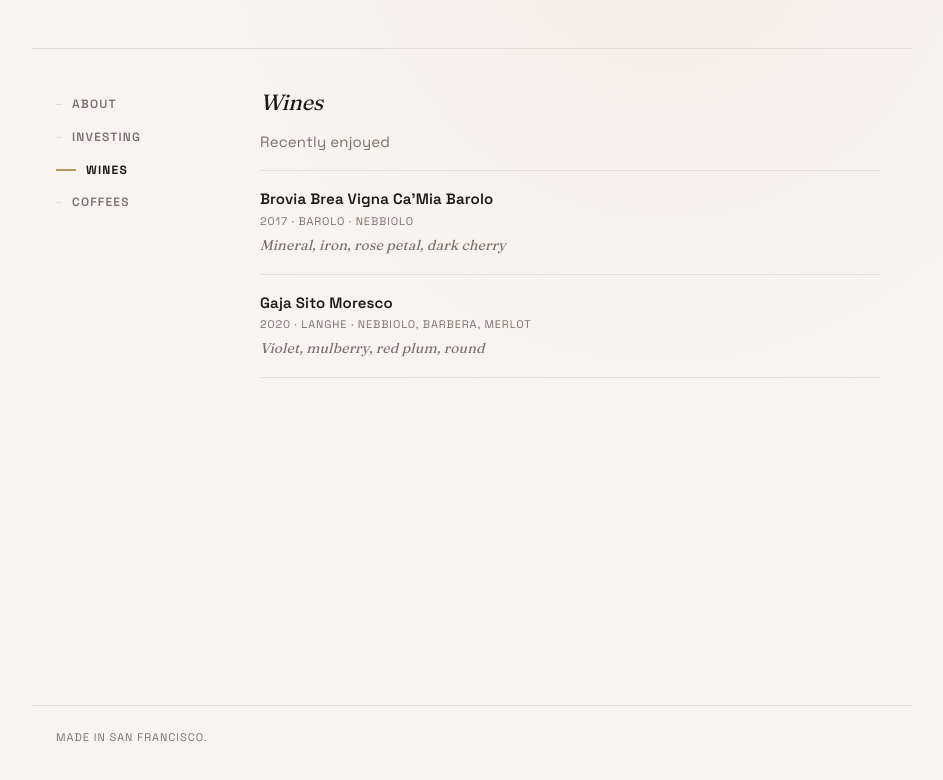
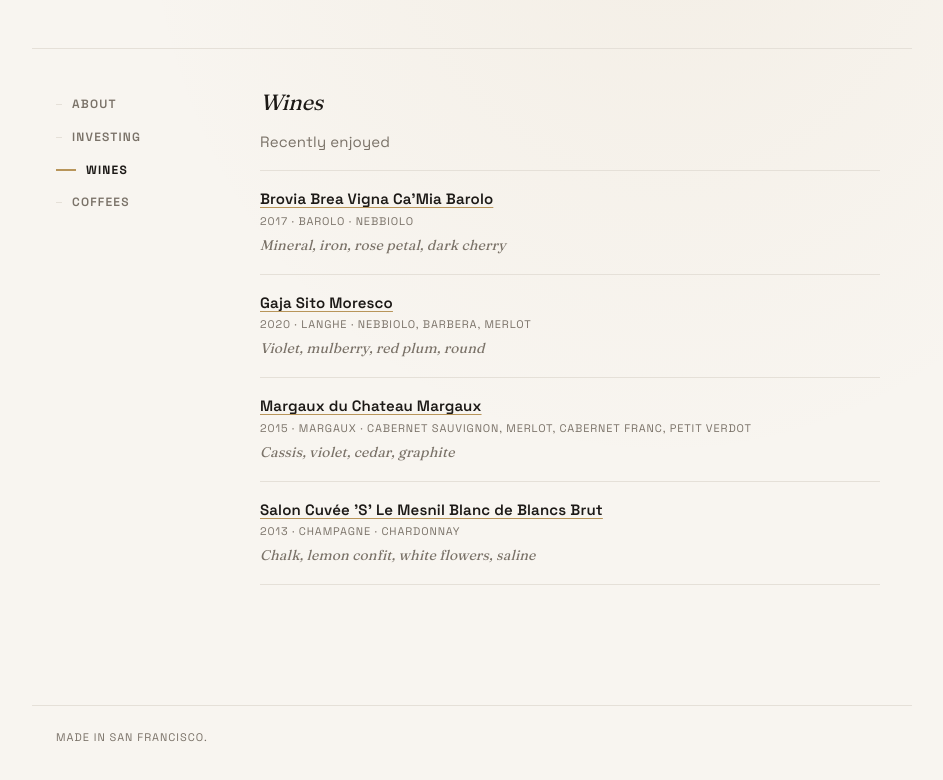
Before and after one commit to tonyd3/tony-dong.com, a Next.js app: page /wines in a window 1280 px wide. Shown: the top 780 px of the page, without its empty margins (168-1111 px from the left). Built offline with nearby package versions, Linux system fonts and the light colour scheme.

Commit message:
update some wines and etc.

```diff
--- a/app/(site)/about/page.tsx
+++ b/app/(site)/about/page.tsx
@@ -10,11 +10,11 @@
         — an AI code reviewer that thinks like your best tech lead.
       </p>
       <p>
-        Before Propel, I was VP of Engineering at{' '}
+        Before Propel, I helped scale{' '}
         <a href="https://www.rippling.com" target="_blank" rel="noopener noreferrer">
           <strong>Rippling</strong>
         </a>
-        , where I helped scale the team from 60 to 600+ and built Platform and HR from the ground up. Before that, I
+        {' '}from Series A through Series E as VP of Engineering. Before that, I
         founded and ran a <strong>YC-backed startup</strong> as CTO, and earlier held engineering roles at{' '}
         <a href="https://x.com" target="_blank" rel="noopener noreferrer">
           Twitter
--- a/app/(site)/wines/page.tsx
+++ b/app/(site)/wines/page.tsx
@@ -1,6 +1,7 @@
 const bottles = [
   {
     name: "Brovia Brea Vigna Ca'Mia Barolo",
+    url: 'https://brovia.net/',
     vintage: 2017,
     region: 'Barolo',
     grape: 'Nebbiolo',
@@ -8,10 +9,27 @@
   },
   {
     name: 'Gaja Sito Moresco',
+    url: 'https://gaja.com/',
     vintage: 2020,
     region: 'Langhe',
     grape: 'Nebbiolo, Barbera, Merlot',
     note: 'Violet, mulberry, red plum, round',
+  },
+  {
+    name: 'Margaux du Chateau Margaux',
+    url: 'https://www.chateau-margaux.com/en/vins/margaux-du-chateau-margaux/2015',
+    vintage: 2015,
+    region: 'Margaux',
+    grape: 'Cabernet Sauvignon, Merlot, Cabernet Franc, Petit Verdot',
+    note: 'Cassis, violet, cedar, graphite',
+  },
+  {
+    name: "Salon Cuvée 'S' Le Mesnil Blanc de Blancs Brut",
+    url: 'https://www.champagne-salon.fr/en',
+    vintage: 2013,
+    region: 'Champagne',
+    grape: 'Chardonnay',
+    note: 'Chalk, lemon confit, white flowers, saline',
   },
 ];
 
@@ -23,7 +41,15 @@
       <div className="bottles">
         {bottles.map((bottle) => (
           <div className="bottle" key={bottle.name}>
-            <div className="bottle-name">{bottle.name}</div>
+            <div className="bottle-name">
+              {bottle.url ? (
+                <a href={bottle.url} target="_blank" rel="noopener noreferrer">
+                  {bottle.name}
+                </a>
+              ) : (
+                bottle.name
+              )}
+            </div>
             <div className="bottle-meta">
               {bottle.vintage} · {bottle.region} · {bottle.grape}
             </div>
```
